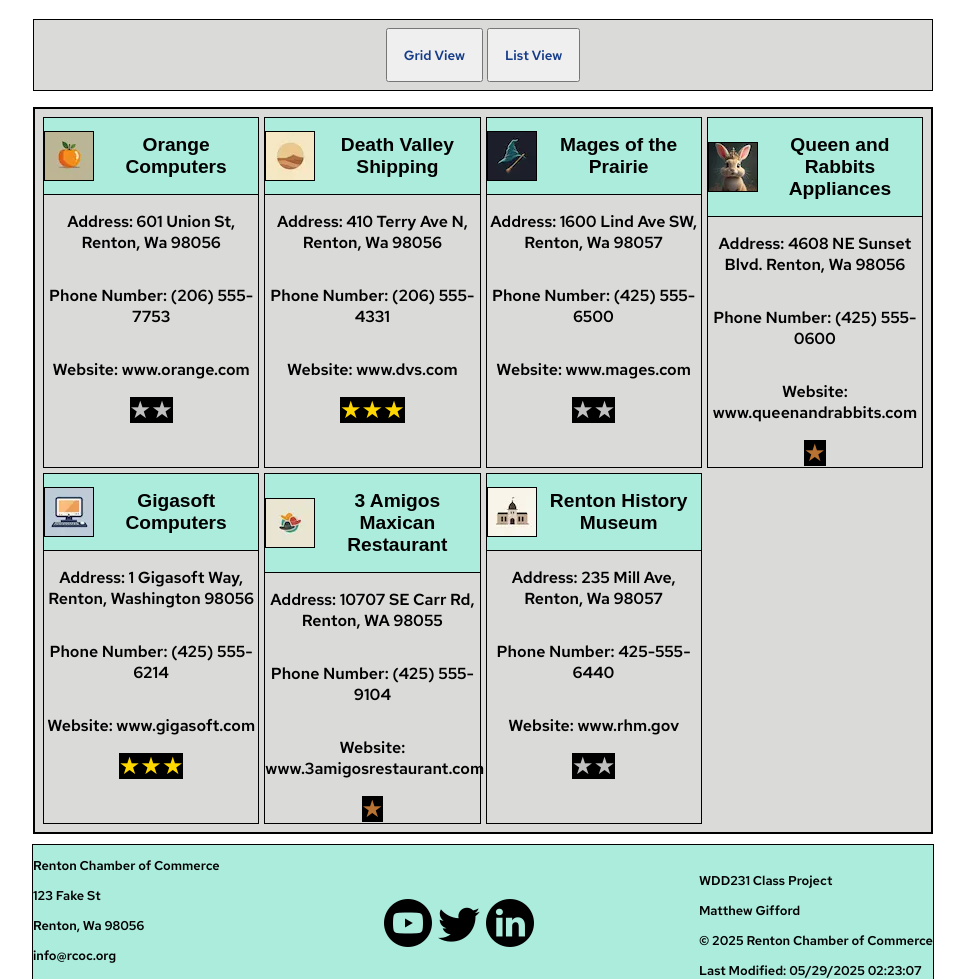
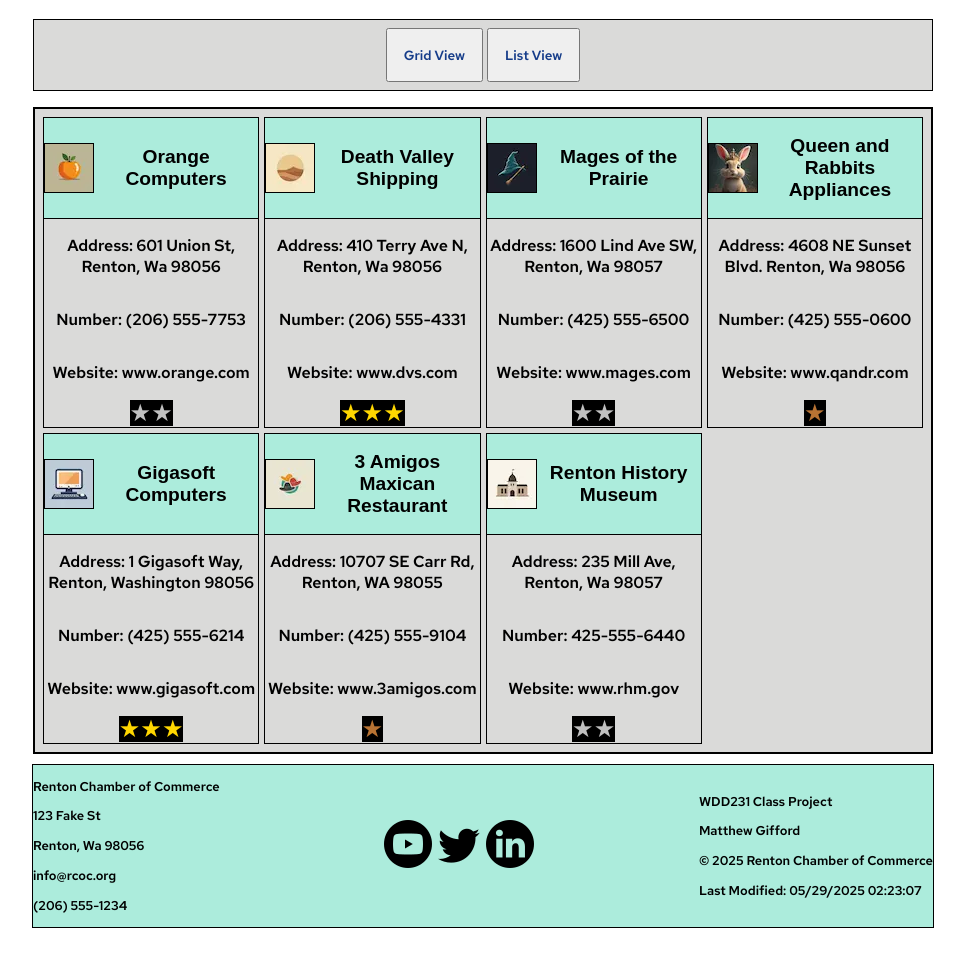
Before and after one commit to mjgifford3485/wdd231, a plain HTML site: page chamber/directory.html in a window 1280 px wide. Shown: the part 388-1367 px from the top of the page, without its empty margins (157-1122 px from the left). After the commit the page ends 1324 px from the top, so only its background shows below. Drawn offline with Linux system fonts and the light colour scheme; a web font is replaced by a local one.

Commit message:
testing fixes

```diff
--- a/chamber/data/members.json
+++ b/chamber/data/members.json
@@ -31,7 +31,7 @@
             "name": "Queen and Rabbits Appliances",
             "address": "4608 NE Sunset Blvd. Renton, Wa 98056",
             "phonenum": "(425) 555-0600",
-            "website": "www.queenandrabbits.com",
+            "website": "www.qandr.com",
             "image": "https://mjgifford3485.github.io/wdd231/chamber/images/bunny.webp",
             "imagealt": "logo of a bunny wearing a crown",
             "level": "1"
@@ -49,7 +49,7 @@
             "name": "3 Amigos Maxican Restaurant",
             "address": "10707 SE Carr Rd, Renton, WA 98055",
             "phonenum": "(425) 555-9104",
-            "website": "www.3amigosrestaurant.com",
+            "website": "www.3amigos.com",
             "image": "https://mjgifford3485.github.io/wdd231/chamber/images/amigos.webp",
             "imagealt": "logo of three sombreros",
             "level": "1"
--- a/chamber/scripts/members.js
+++ b/chamber/scripts/members.js
@@ -29,7 +29,7 @@ const displayMembers = (members) => {
         logo.setAttribute('height', '48');
         logo.setAttribute('width', '48');
         address.innerHTML = `<strong>Address:</strong> ${member.address}`;
-        number.innerHTML = `<strong>Phone Number:</strong> ${member.phonenum}`;
+        number.innerHTML = `<strong>Number:</strong> ${member.phonenum}`;
         website.innerHTML = `<strong>Website:</strong> ${member.website}`;
 
         const level = parseInt(member.level);
--- a/chamber/styles/directory.css
+++ b/chamber/styles/directory.css
@@ -75,6 +75,7 @@
     border-bottom: var(--border);
     place-items: center;
     background-color: var(--background-color2);
+    min-height: 100px;
 }
 
 .grid .card-bottom {
```
